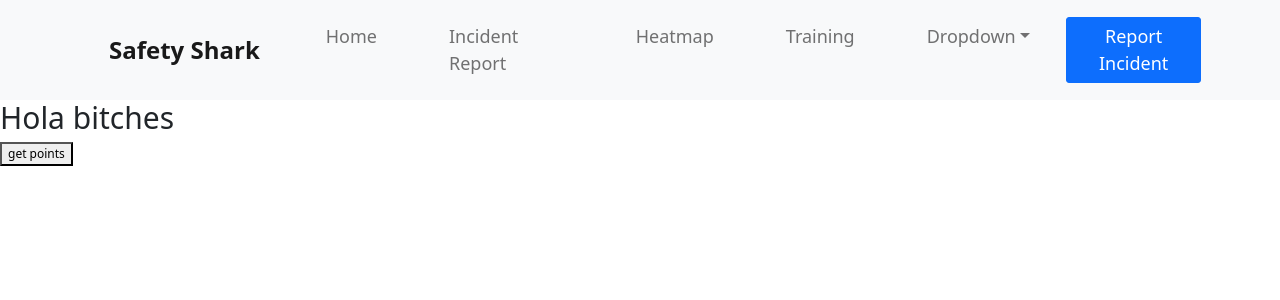
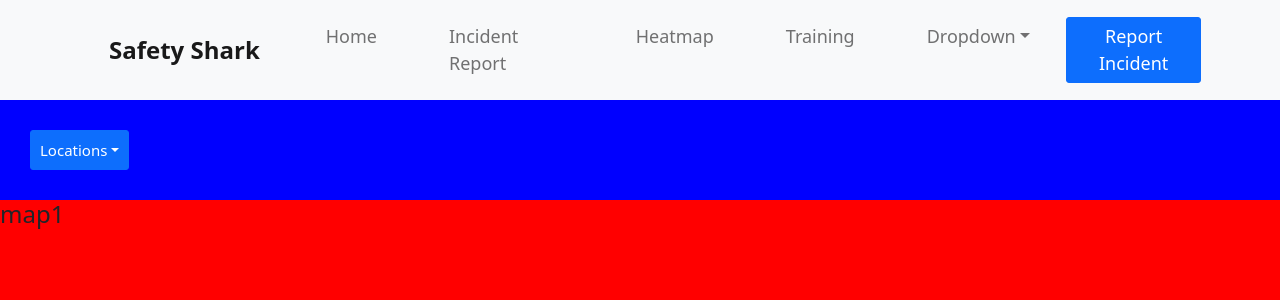
Before and after one commit to jr7072/CodeRed, a React (Create React App) app: page /heatmap/location-1 in a window 1280 px wide. Shown: the top 300 px of the page. Built offline with nearby package versions, Linux system fonts and the light colour scheme.

Commit message:
added page styles

```diff
--- a/src/App.js
+++ b/src/App.js
@@ -9,6 +9,9 @@ import { HomeCom } from './Components/Home/HomeCom'
 import React, {useState} from "react"
 import { IncidentReportComponent } from './Components/IncidentReport/IncidentReport';
 import { HeatMapCom } from './Components/HeatMap/HeatMapCom';
+import {Location1} from "./Components/Maps/Map1";
+import {Location2} from "./Components/Maps/Map2";
+import { HeatLanding } from './Components/HeatMap/HeatLanding';
 
 
 function App() {
@@ -39,9 +42,20 @@ function App() {
               <NavigationBar />
               <TrainingComponent />
             </Route>
-            <Route path="/heatmap" >
+            <Route path="/heatmap" exact >
               <NavigationBar />
               <HeatMapCom />
+              <HeatLanding />
+            </Route>
+            <Route path="/heatmap/location-1">
+              <NavigationBar />
+              <HeatMapCom />
+              <Location1 />
+            </Route>
+            <Route path="/heatmap/location-2">
+              <NavigationBar />
+              <HeatMapCom />
+              <Location2 />
             </Route>
           </Switch>
         </Router>
--- /dev/null
+++ b/src/Components/HeatMap/HeatLanding.js
@@ -0,0 +1,27 @@
+import React from 'react';
+import "./HeatMap.css";
+import { Dropdown, DropdownButton } from 'react-bootstrap';
+
+export const HeatLanding = () => {
+
+    return(
+        <div className="heat-landing">
+            <div className="image">
+
+            </div>
+            <div className="text-box">
+
+                <h2>PinPoint and Avoid Incidents with Heat Maps.</h2>
+                <div className="get-started" >
+
+                    <DropdownButton id="dropdown-basic-button" title="Locations">
+                        <Dropdown.Item href="/heatmap/location-1">Location 1</Dropdown.Item>
+                        <Dropdown.Item href="/heatmap/location-2">Location 2</Dropdown.Item>
+                    </DropdownButton>
+
+                </div>
+
+            </div>
+        </div>
+    )
+}
--- a/src/Components/HeatMap/HeatMap.css
+++ b/src/Components/HeatMap/HeatMap.css
@@ -3,3 +3,54 @@
     position: relative;
     top: 100px;
 }
+
+.banner{
+
+    background-color: blue;
+    width: 100%;
+    height: 100px;
+    display: flex;
+    align-items: center;
+}
+
+.dropdown-toggle{
+
+    height: 40px;
+    font-size: 1.25rem;
+    margin-left: 30px;
+}
+
+.heat-landing{
+
+    height: 89.6vh;
+    width: 100%;
+    display: flex;
+
+
+}
+
+.heat-landing .image {
+
+    width: 50%;
+    height: 100%;
+    background-image: url("../../Assets/images/heatLanding.jpg");
+    background-repeat: no-repeat;
+    background-position: right;
+    background-size: cover;
+}
+
+.heat-landing .text-box{
+
+    width: 50%;
+    height: 100%;
+    background-color:  #ffffff;
+    display: flex;
+    align-items: center;
+    justify-content: center;
+}
+
+.heat-landing .text-box h2
+{
+
+    font-size: 2.5rem;
+}
--- /dev/null
+++ b/src/Components/Maps/Map1.js
@@ -0,0 +1,11 @@
+import React from 'react';
+import "./Maps.css"
+
+export const Location1 = () =>{
+    return(
+
+        <div className="map map1">
+            <h2>map1</h2>
+        </div>
+    )
+}
--- /dev/null
+++ b/src/Components/Maps/Map2.js
@@ -0,0 +1,11 @@
+import React from 'react';
+import "./Maps.css"
+
+export const Location2 = () =>{
+    return(
+
+        <div className="map map2">
+            <h2>map2</h2>
+        </div>
+    )
+}
--- /dev/null
+++ b/src/Components/Maps/Maps.css
@@ -0,0 +1,6 @@
+.map{
+    position: relative;
+    top: 100px;
+    min-height: 80vh;
+    background-color: red;
+}
--- a/src/Components/Nav/Nav.js
+++ b/src/Components/Nav/Nav.js
@@ -137,11 +137,12 @@ export const NavigationBar = () => {
                         <Nav.Link href="/heatmap">Heatmap</Nav.Link>
                         <Nav.Link href="/training">Training</Nav.Link>
                         <NavDropdown title="Dropdown" id="basic-nav-dropdown">
-                        <NavDropdown.Item href="/action/3.1">Heatmap</NavDropdown.Item>
-                        <NavDropdown.Item href="/action/3.2">Training</NavDropdown.Item>
-                        <NavDropdown.Item href="/action/3.3"><GoogleButtonOut /></NavDropdown.Item>
+                        <NavDropdown.Item href="/home">Home</NavDropdown.Item>
+                        <NavDropdown.Item href="/incidentReport">IncidentReport</NavDropdown.Item>
+                        <NavDropdown.Item href="/heatmap">HeatMap</NavDropdown.Item>
+                        <NavDropdown.Item href="/training">Training</NavDropdown.Item>
                         <NavDropdown.Divider />
-                        <NavDropdown.Item href="/action/3.4"></NavDropdown.Item>
+                        <NavDropdown.Item href="/action/3.5"><GoogleButtonOut /></NavDropdown.Item>
                         </NavDropdown>
                         <Button variant="primary" onClick={handleShow}>Report Incident</Button>
                     </Nav>
--- a/src/Pages/HeatMap/HeatMap.js
+++ b/src/Pages/HeatMap/HeatMap.js
@@ -1,13 +1,16 @@
 import React from 'react';
+import { Dropdown, DropdownButton } from 'react-bootstrap';
+import {BrowserRouter as Router, Switch, Route} from 'react-router-dom';
 
 export const HeatMap = ({getPoints, points}) => {
 
     return(
         <div className="heatmap" >
-            <div className="map">
-                <h1>Hola bitches</h1>
-                <button onClick={getPoints}>get points</button>
-                {points.location1.map(item => <h2>Location X: {item[0]}, LocationY: {item[1]}</h2>)}
+            <div className="banner">
+            <DropdownButton id="dropdown-basic-button" title="Locations">
+                <Dropdown.Item href="/heatmap/location-1">Location 1</Dropdown.Item>
+                <Dropdown.Item href="/heatmap/location-2">Location 2</Dropdown.Item>
+            </DropdownButton>
             </div>
         </div>
     )
```
Also changed, not shown: 1 other file (tests, documents, lock files or other folders).
